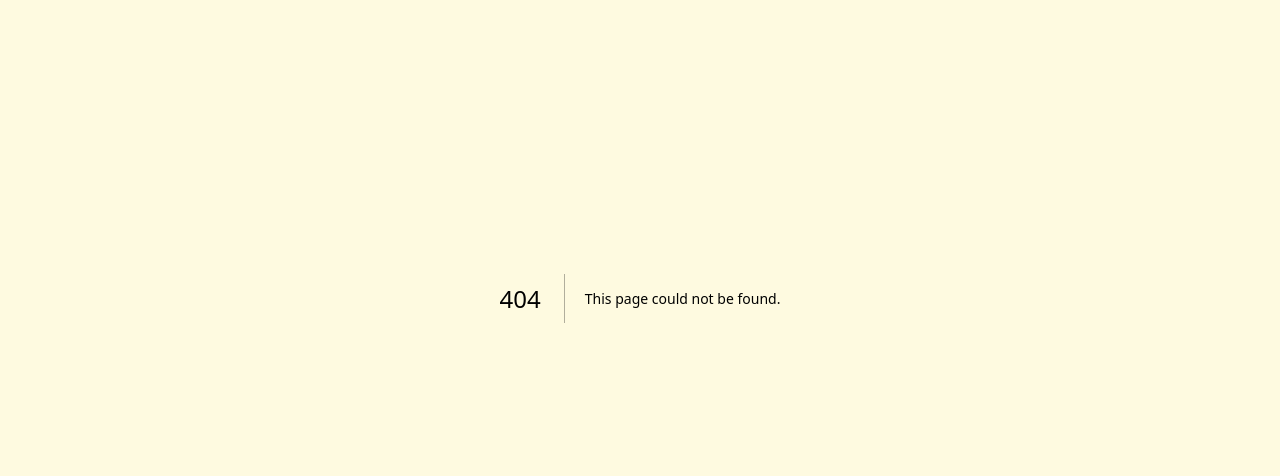
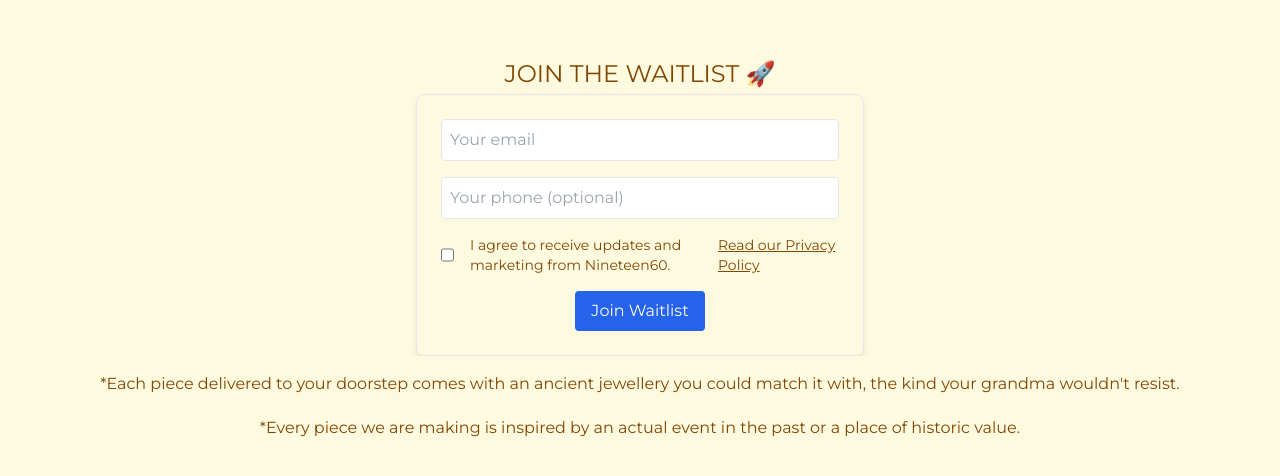
Before and after one commit to Meshack-Ndubuisi-Daniels/waitlist, a Next.js app: page / in a window 1280 px wide. Before the commit this address had no page. Shown: the part 102-578 px from the top of the page. Built offline with nearby package versions, Linux system fonts and the light colour scheme.

Commit message:
Add files via upload

```diff
--- /dev/null
+++ b/app/page.tsx
@@ -0,0 +1,17 @@
+import WaitlistForm from "../components/WaitlistForm";
+
+export default function WaitlistPage() {
+  return (
+    <div className="bg-cream min-h-screen flex flex-col items-center justify-center pt-40">
+      <h1 className= "text-brown font-montserrat text-2xl mb-1">JOIN THE WAITLIST 🚀</h1>
+      <WaitlistForm />
+
+      <div className="bg-cream p-4 text-brown font-montserrat text-1xl mb-1">
+      *Each piece delivered to your doorstep comes with an ancient jewellery you could match it with, the kind your grandma wouldn't resist.
+      </div>
+      <div className="bg-cream min-h-screen text-brown font-montserrat text-1xl mb-1">
+      *Every piece we are making is inspired by an actual event in the past or a place of historic value.
+      </div>
+    </div>
+  );
+}
```
